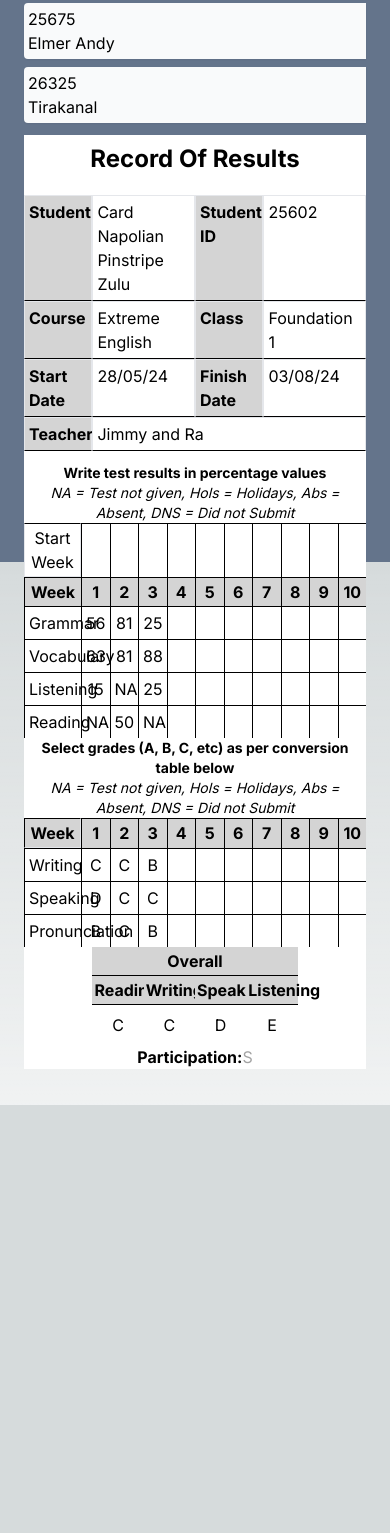
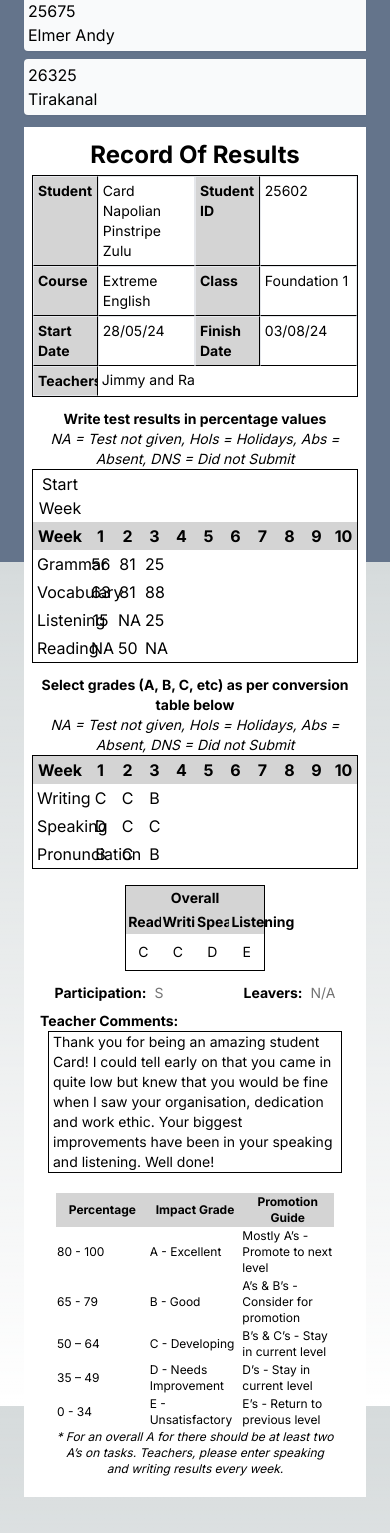
Before and after one commit to jimmyNicholas/next-rors, a Next.js app: page /dashboard/rors in a window 390 px wide. Shown: the part 282-1815 px from the top of the page. Before the commit the page ends 1387 px from the top, so only its background shows below. Built offline with nearby package versions, Linux system fonts and the light colour scheme.

Commit message:
completed and refactored rors page

```diff
--- a/src/app/dashboard/rors/page.tsx
+++ b/src/app/dashboard/rors/page.tsx
@@ -36,12 +36,10 @@ export default function Page () {
         }
     });
 
-    console.log(courseResults);
-
-
     return (
-        <div>
-            <p>Rors Page</p>
+        <div className="grid justify-items-center">
+            <div className="max-w-5xl">
+                <p className="text-xs">Rors Page</p>
                 <StudentTabsWrapper
                     activeIndex={activeIndex}
                     setActiveIndex={setActiveIndex}
@@ -52,5 +50,6 @@ export default function Page () {
                     activeStudent={courseResults?.studentResults[activeIndex] || {}}
                 />
             </div>
+        </div>
     )
 }
--- a/src/app/lib/placeholder-data.ts
+++ b/src/app/lib/placeholder-data.ts
@@ -520,7 +520,7 @@ const courseResults = {
                 nickname: '',
                 participation: 'S',
                 leavers: 'N/A',
-                teacherComments: '',
+                teacherComments: 'Thank you for being an amazing student Card! I could tell early on that you came in quite low but knew that you would be fine when I saw your organisation, dedication and work ethic. Your biggest improvements have been in your speaking and listening. Well done!',
                 overallGrades: {
                     reading: 'C',
                     writing: 'C',
--- a/src/app/ui/rors/recordOfResult.tsx
+++ b/src/app/ui/rors/recordOfResult.tsx
@@ -28,7 +28,7 @@ export default function RecordOfResults({
         nickname,
         participation,
         leavers,
-        teachersComments,
+        teacherComments,
         overallGrades,
     } = student;
 
@@ -52,133 +52,84 @@ export default function RecordOfResults({
         {title: 'Finish Date', value: endDate},
     ]
 
+    function Row({
+        title,
+        cols = 10,
+        array = Array(cols),
+        style = "",
+    }: {
+        title: string;
+        cols?: number;
+        array?: (string|number)[];
+        style?: string;
+    }) {
 
+        return (
+            <>
+                <div className={`col-span-2 p-0.5 ${style}`}>{title}</div>
+                {[...array, ...Array(cols - array.length)].map((x, i) =>
+                    <div
+                        key={i}
+                        className={`col-span-1 p-0.5 text-center ${style}`}
+                    >
+                        {array[i]}
+                    </div>
+                )}
+            </>
+        );
+    };
 
     return(
-        <div className="bg-white my-3">
-            <h1 className="font-bold text-black text-2xl text-center p-2"
-            >Record Of Results</h1>
-            <div className="grid grid-cols-10 grid-flow-row my-3">
+        <div className="bg-white my-3 text-black p-2 min-w-full">
+            <h1 className="font-bold text-2xl text-center py-1">Record Of Results</h1>
+
+            <div className="grid grid-cols-10 grid-flow-row mb-3 border border-black text-sm">
                 {metaDataInfo.map((data, index) => (
                     <React.Fragment key={index}>
-                        <h3 className="border border-b-black bg-neutral-300 font-bold text-black col-span-2 p-1">{data.title}</h3>
-                        <h3 className="border border-b-black text-black bg-white col-span-3 p-1">{data.value}</h3>
+                        <h3 className="border border-b-black border-r-black bg-neutral-300 font-bold col-span-2 p-1">{data.title}</h3>
+                        <h3 className="border border-b-black bg-white col-span-3 p-1">{data.value}</h3>
                     </React.Fragment>
                 ))}
-                <h3 className="border border-b-black bg-neutral-300 font-bold text-black col-span-2 p-1">Teachers</h3>
-                <h3 className="border border-b-black text-black bg-white col-span-8 p-1">{teachers.teacherOne} and {teachers.teacherTwo}</h3>
+                <h3 className="border border-r-black bg-neutral-300 font-bold col-span-2 p-1">Teachers</h3>
+                <h3 className="bg-white col-span-8 p-1">{teachers.teacherOne} and {teachers.teacherTwo}</h3>
             </div>
+
             <div>
-                <h4 className="font-bold text-sm text-black text-center">
+                <h4 className="font-bold text-sm text-center">
                     Write test results in percentage values
                 </h4>
-                <h4 className="text-sm italic text-black text-center">
+                <h4 className="text-sm italic text-center">
                     NA = Test not given, Hols = Holidays, Abs = Absent, DNS = Did not Submit
                 </h4>
             </div>
-            <div className="grid grid-cols-12 grid-flow-row text-black divide-x divide-y divide-black">
-                <div className="col-span-2 border border-t-black p-0.5 text-center">Start Week</div>
-                {[...Array(10)].map((x, i) =>
-                    <div
-                        key={i}
-                        className="col-span-1 font-bold p-0.5 text-center"
-                    >
-                    </div>
-                )}
-                <div className="col-span-2 font-bold p-0.5 bg-neutral-300 text-center">Week</div>
-                {[...Array(10)].map((x, i) =>
-                    <div
-                        key={i}
-                        className="col-span-1 font-bold p-0.5 bg-neutral-300 text-center"
-                    >
-                        {i + 1}
-                    </div>
-                )}
-                <div className="col-span-2 p-1">Grammar</div>
-                {[...Array(10)].map((x, i) =>
-                    <div
-                        key={i}
-                        className="col-span-1 p-1 text-center"
-                    >
-                        {grammar[i]}
-                    </div>
-                )}
-                <div className="col-span-2 p-1">Vocabulary</div>
-                {[...Array(10)].map((x, i) =>
-                    <div
-                        key={i}
-                        className="col-span-1 p-1 text-center"
-                    >
-                        {vocabulary[i]}
-                    </div>
-                )}
-                <div className="col-span-2 p-1">Listening</div>
-                {[...Array(10)].map((x, i) =>
-                    <div
-                        key={i}
-                        className="col-span-1 p-1 text-center"
-                    >
-                        {listening[i]}
-                    </div>
-                )}
-                <div className="col-span-2 p-1">Reading</div>
-                {[...Array(10)].map((x, i) =>
-                    <div
-                        key={i}
-                        className="col-span-1 p-1 text-center"
-                    >
-                        {reading[i]}
-                    </div>
-                )}
+
+            <div className="grid grid-cols-12 grid-flow-row mb-3 border border-black">
+                <Row title='Start Week' style={'text-center'}/>
+                <Row title='Week' array={[...Array(10)].map((x, i) => i + 1)} style={'font-bold bg-neutral-300 text-center'}/>
+                <Row title='Grammar' array={grammar} style={'px-1'}/>
+                <Row title='Vocabulary' array={vocabulary} style={'px-1'}/>
+                <Row title='Listening' array={listening} style={'px-1'}/>
+                <Row title='Reading' array={reading} style={'px-1'}/>
+
             </div>
-            <div>
-                <h4 className="font-bold text-sm text-black text-center">
+
+            <div className="text-sm text-center">
+                <h4 className="font-bold">
                     Select grades (A, B, C, etc) as per conversion table below
                 </h4>
-                <h4 className="text-sm italic text-black text-center">
+                <h4 className="italic">
                     NA = Test not given, Hols = Holidays, Abs = Absent, DNS = Did not Submit
                 </h4>
             </div>
-            <div className="grid grid-cols-12 grid-flow-row text-black divide-x divide-y divide-black">
-                <div className="border border-t-black border-l-black col-span-2 font-bold p-0.5 bg-neutral-300 text-center">Week</div>
-                    {[...Array(10)].map((x, i) =>
-                        <div
-                            key={i}
-                            className="col-span-1 font-bold p-0.5 bg-neutral-300 text-center"
-                        >
-                            {i + 1}
-                        </div>
-                    )}
-                <div className="col-span-2 p-1">Writing</div>
-                {[...Array(10)].map((x, i) =>
-                    <div
-                        key={i}
-                        className="col-span-1 p-1 text-center"
-                    >
-                        {writing[i]}
-                    </div>
-                )}
-                <div className="col-span-2 p-1">Speaking</div>
-                {[...Array(10)].map((x, i) =>
-                    <div
-                        key={i}
-                        className="col-span-1 p-1 text-center"
-                    >
-                        {speaking[i]}
-                    </div>
-                )}
-                <div className="col-span-2 p-1">Pronunciation</div>
-                {[...Array(10)].map((x, i) =>
-                    <div
-                        key={i}
-                        className="col-span-1 p-1 text-center"
-                    >
-                        {pronunciation[i]}
-                    </div>
-                )}
+            <div className="grid grid-cols-12 grid-flow-row border border-black mb-4">
+                <Row title='Week' array={[...Array(10)].map((x, i) => i + 1)} style={'font-bold bg-neutral-300 text-center'}/>
+                <Row title='Writing' array={writing} style={'px-1'}/>
+                <Row title='Speaking' array={speaking} style={'px-1'}/>
+                <Row title='Pronunciation' array={pronunciation} style={'px-1'}/>
             </div>
-            <div className="grid grid-cols-5 grid-flow-row text-black">
-                <div className="col-start-2 col-span-3 grid grid-cols-4 grid-flow-row divide-y divide-black">
+
+            <div className="grid grid-cols-7 grid-flow-row text-sm mb-3">
+                <div className="col-start-3 col-span-3 grid grid-cols-4 grid-flow-row border border-black">
                     <h4 className="col-span-4 font-bold p-0.5 bg-neutral-300 text-center">Overall</h4>
                     <h4 className="col-span-1 font-bold p-0.5 bg-neutral-300 text-center">Reading</h4>
                     <h4 className="col-span-1 font-bold p-0.5 bg-neutral-300 text-center">Writing</h4>
@@ -190,11 +141,64 @@ export default function RecordOfResults({
                     <h4 className="col-span-1 p-2 text-center">{overallGrades.listening}</h4>
                 </div>
             </div>
+
             <div>
-                <div className="text-black flex justify-center">
-                    <h4 className="font-bold">Participation: </h4>
-                    <p className="text-neutral-400">{participation}</p>
+                <div className="flex justify-center gap-20 text-sm">
+                    <div className="flex gap-2">
+                        <h4 className="font-bold">Participation: </h4>
+                        <p className="text-neutral-500">{participation}</p>
+                    </div>
+                    <div className="flex gap-2">
+                        <h4 className="font-bold">Leavers: </h4>
+                        <p className="text-neutral-500">{leavers}</p>
+                    </div>
                 </div>
+            </div>
+
+            <div className="text-sm m-2">
+                <h4 className="font-bold">Teacher Comments:</h4>
+                <h4 className="px-1 mx-2 border border-black">{ teacherComments ? teacherComments : '...'}</h4>
+            </div>
+            <div className="flex justify-center">
+                <table className="text-xs mx-6 my-3 w-full">
+                    <caption className="caption-bottom text-xs italic">
+                        {`* For an overall A for there should be at least two A’s on tasks. Teachers, please enter speaking and writing results every week.`}
+                    </caption>
+                    <thead>
+                        <tr className="bg-neutral-300">
+                            <th className="w-1/3">Percentage</th>
+                            <th className="w-1/3">Impact Grade</th>
+                            <th className="w-1/3">Promotion Guide</th>
+                        </tr>
+                    </thead>
+                    <tbody>
+                        <tr>
+                            <td>80 - 100</td>
+                            <td>A - Excellent</td>
+                            <td>{`Mostly A’s -  Promote to next level`}</td>
+                        </tr>
+                        <tr>
+                            <td>65 - 79</td>
+                            <td>B - Good</td>
+                            <td>{`A’s & B’s -  Consider for promotion`}</td>
+                        </tr>
+                        <tr>
+                            <td>50 – 64</td>
+                            <td>C - Developing</td>
+                            <td>{`B’s & C’s - Stay in current level`}</td>
+                        </tr>
+                        <tr>
+                            <td>35 – 49</td>
+                            <td>D - Needs Improvement</td>
+                            <td>{`D’s - Stay in current level`}</td>
+                        </tr>
+                        <tr>
+                            <td>0 - 34</td>
+                            <td>E - Unsatisfactory</td>
+                            <td>{`E’s  - Return to previous level`}</td>
+                        </tr>
+                    </tbody>
+                </table>
             </div>
         </div>
     );
--- a/src/app/ui/rors/studentTabs.tsx
+++ b/src/app/ui/rors/studentTabs.tsx
@@ -12,7 +12,7 @@ export default function StudentTabsWrapper({
 }) {
 
     return (
-        <div className="grid lg:grid-cols-9 md:grid-cols-6 text-black gap-2">
+        <div className="grid lg:grid-cols-9 md:grid-cols-6 text-black gap-2 w-6xl">
             {studentTabsText.map((student, index: number) => (
                 <StudentTab
                     key={index}
@@ -49,8 +49,8 @@ export function StudentTab({
                 },
             )}
             >
-            <h3>{studentId}</h3>
-            <h3  className="block lg:block sm:hidden">{firstName}</h3>
+            <h3 className="block lg:block sm:hidden">{studentId}</h3>
+            <h3>{firstName}</h3>
         </div>
     );
 }
```
Lines whose indentation alone changed are shown as unchanged.
